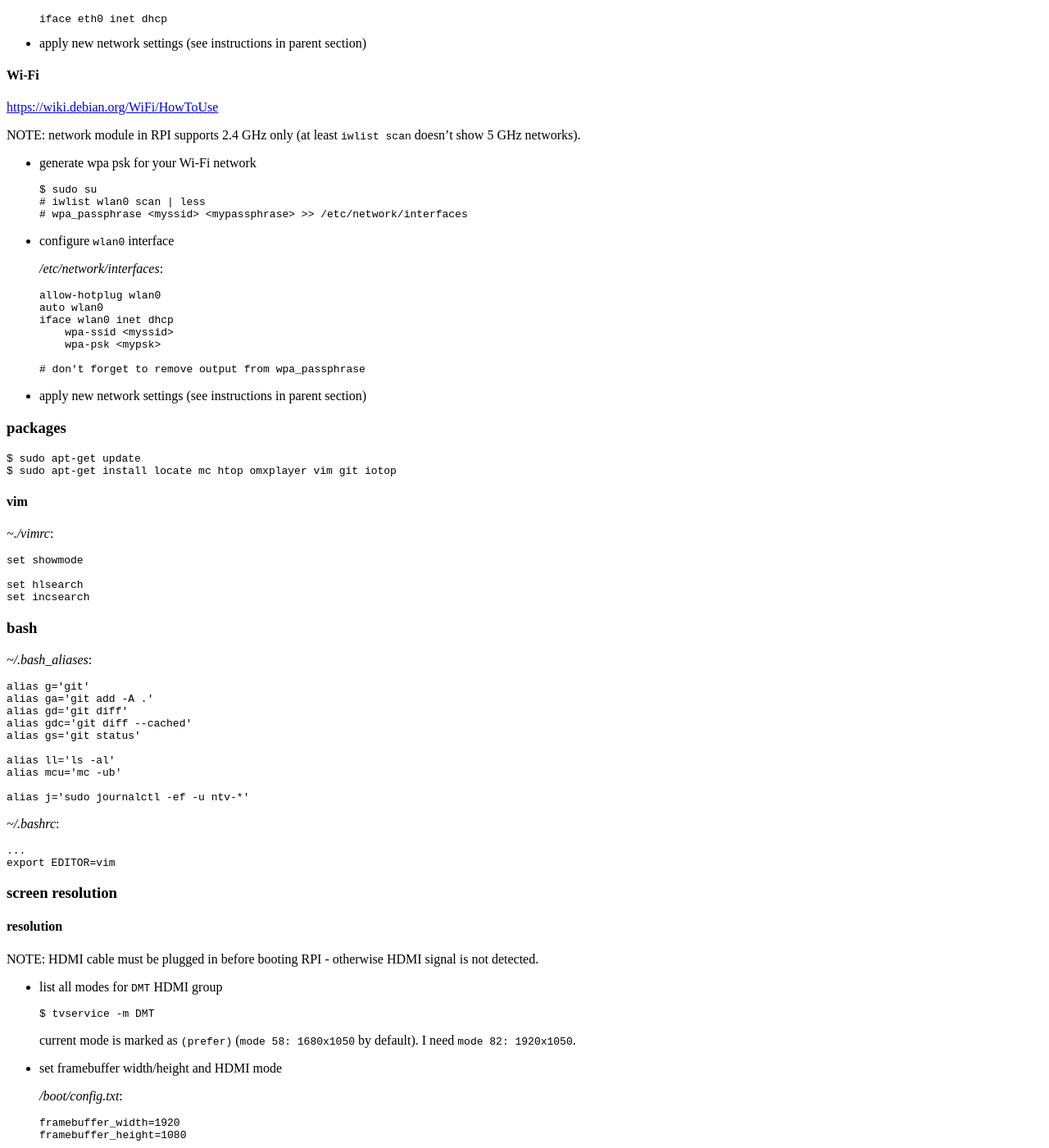
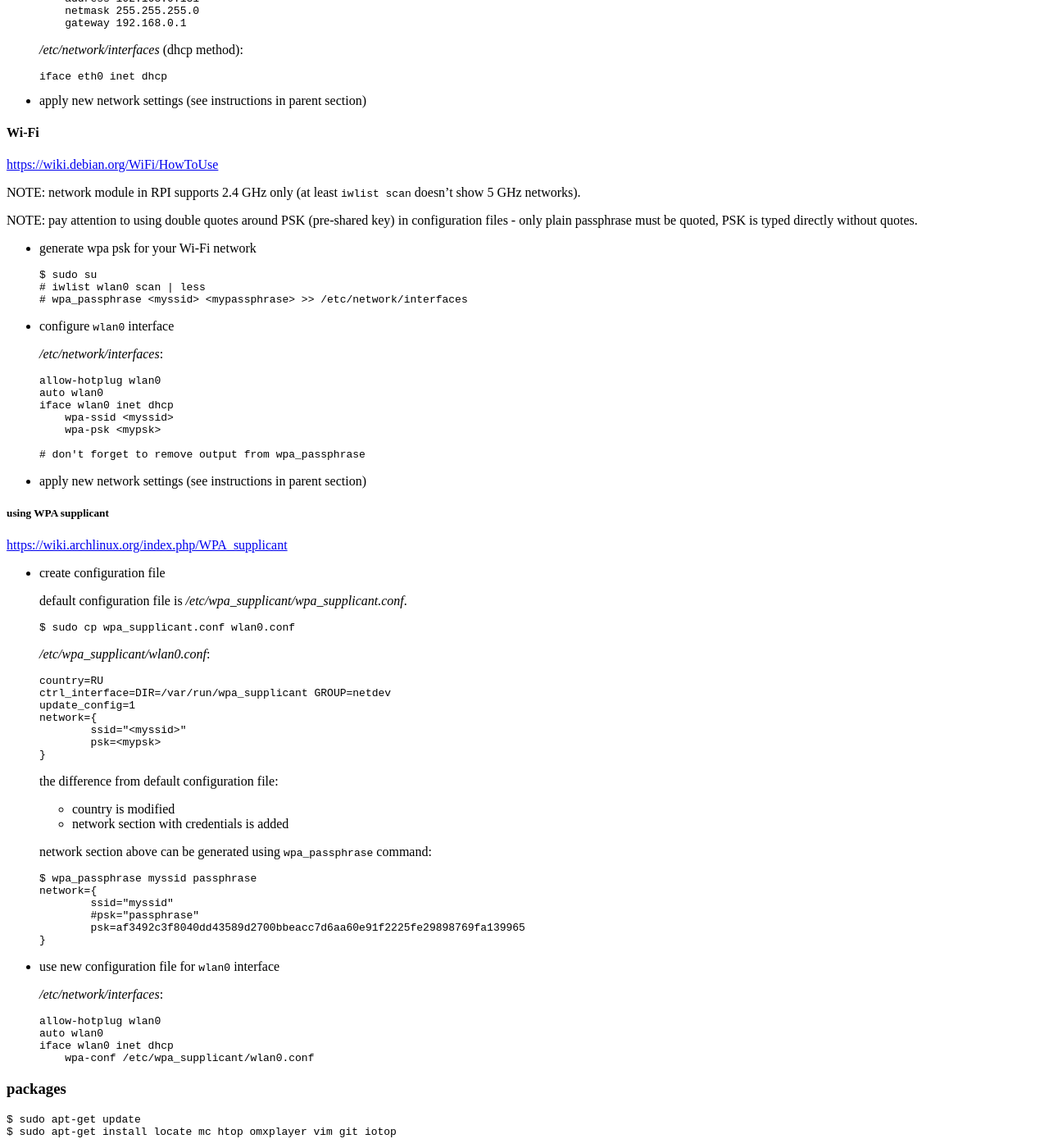
Before and after one commit to tap349/tap349.github.io, a Jekyll site: the page built from _posts/2017-04-15-raspberry-pi.md, in a window 1280 px wide and 1400 px high, scrolled down 4251 px. Shown: the whole window at 82% size. Built offline with Jekyll 4.4.1, drawn with Linux system fonts in a browser that asks for light colours; some of the changed text lies outside the part shown.

Commit message:
update 2017-05-07_17:00:30

````diff
--- a/_posts/2017-04-15-raspberry-pi.md
+++ b/_posts/2017-04-15-raspberry-pi.md
@@ -219,6 +219,11 @@ Sun 16 Apr 00:55:55 MSK 2017
   iface wlan0 inet manual
   ```
 
+  NOTE: if you set method to manual for `eth0` interface it's still up
+        after rebooting RPI even though appears to be not configured
+        (trying to bring it down with `ifdown` command returns error
+        unless you bring it up explicitly with `ifup` command).
+
 - apply new network settings
 
   restart interface (say, `eth0`):
@@ -277,6 +282,10 @@ make sure RPI Ethernet lights are on during boot - I used a cable with 4P4C
 NOTE: network module in RPI supports 2.4 GHz only
       (at least `iwlist scan` doesn't show 5 GHz networks).
 
+NOTE: pay attention to using double quotes around PSK (pre-shared key) in
+      configuration files - only plain passphrase must be quoted, PSK is
+      typed directly without quotes.
+
 - generate wpa psk for your Wi-Fi network
 
   ```sh
@@ -300,6 +309,57 @@ NOTE: network module in RPI supports 2.4 GHz only
   ```
 
 - apply new network settings (see instructions in parent section)
+
+##### using WPA supplicant
+
+<https://wiki.archlinux.org/index.php/WPA_supplicant>
+
+- create configuration file
+
+  default configuration file is _/etc/wpa_supplicant/wpa_supplicant.conf_.
+
+  ```sh
+  $ sudo cp wpa_supplicant.conf wlan0.conf
+  ```
+
+  _/etc/wpa_supplicant/wlan0.conf_:
+
+  ```sh
+  country=RU
+  ctrl_interface=DIR=/var/run/wpa_supplicant GROUP=netdev
+  update_config=1
+  network={
+          ssid="<myssid>"
+          psk=<mypsk>
+  }
+  ```
+
+  the difference from default configuration file:
+
+  - country is modified
+  - network section with credentials is added
+
+  network section above can be generated using `wpa_passphrase` command:
+
+  ```sh
+  $ wpa_passphrase myssid passphrase
+  network={
+          ssid="myssid"
+          #psk="passphrase"
+          psk=af3492c3f8040dd43589d2700bbeacc7d6aa60e91f2225fe29898769fa139965
+  }
+  ```
+
+- use new configuration file for `wlan0` interface
+
+  _/etc/network/interfaces_:
+
+  ```sh
+  allow-hotplug wlan0
+  auto wlan0
+  iface wlan0 inet dhcp
+      wpa-conf /etc/wpa_supplicant/wlan0.conf
+  ```
 
 ### packages
 
````
Also changed, not shown: other parts of _posts/2017-04-15-raspberry-pi.md (+1 -1 lines).
